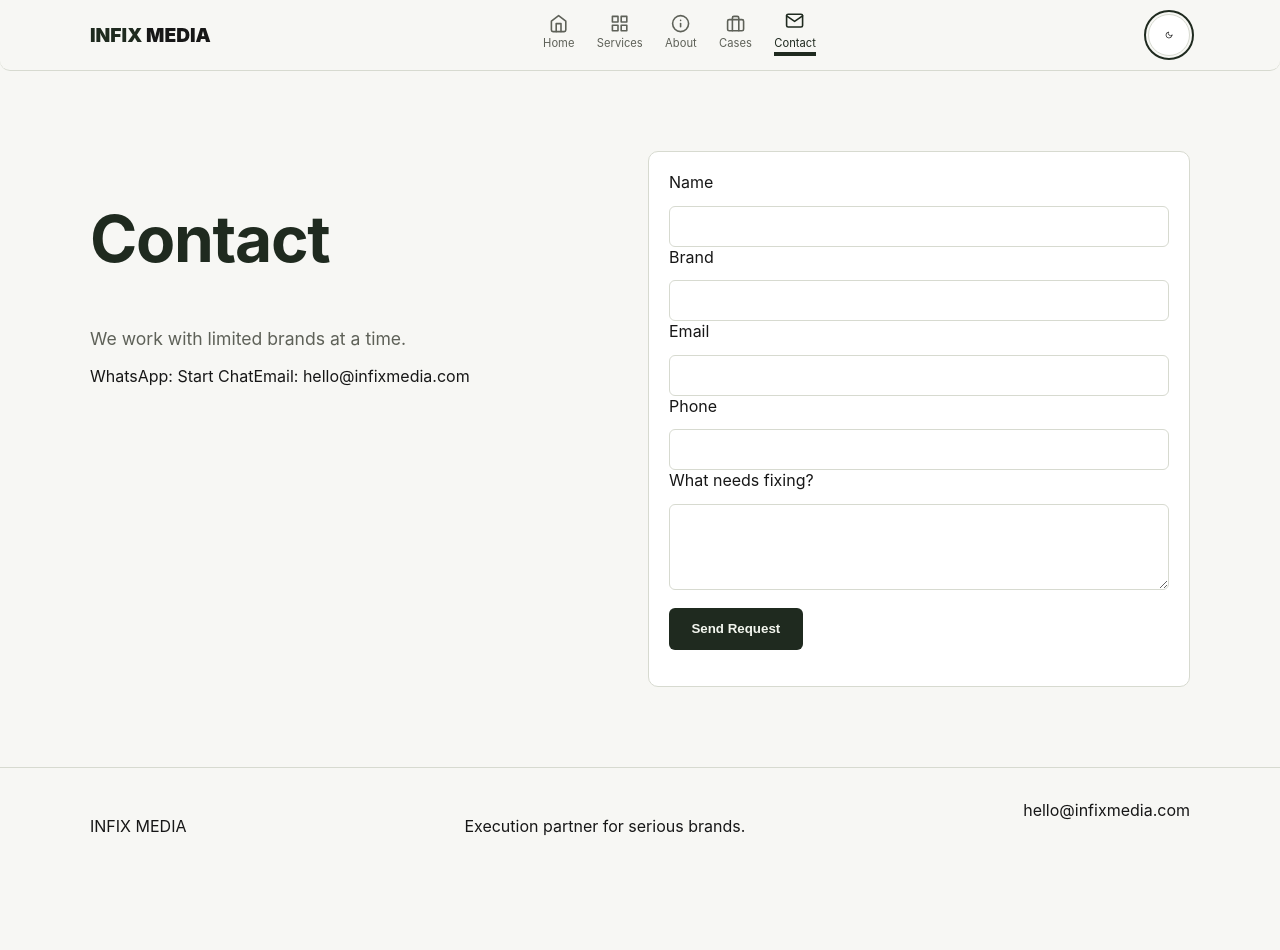
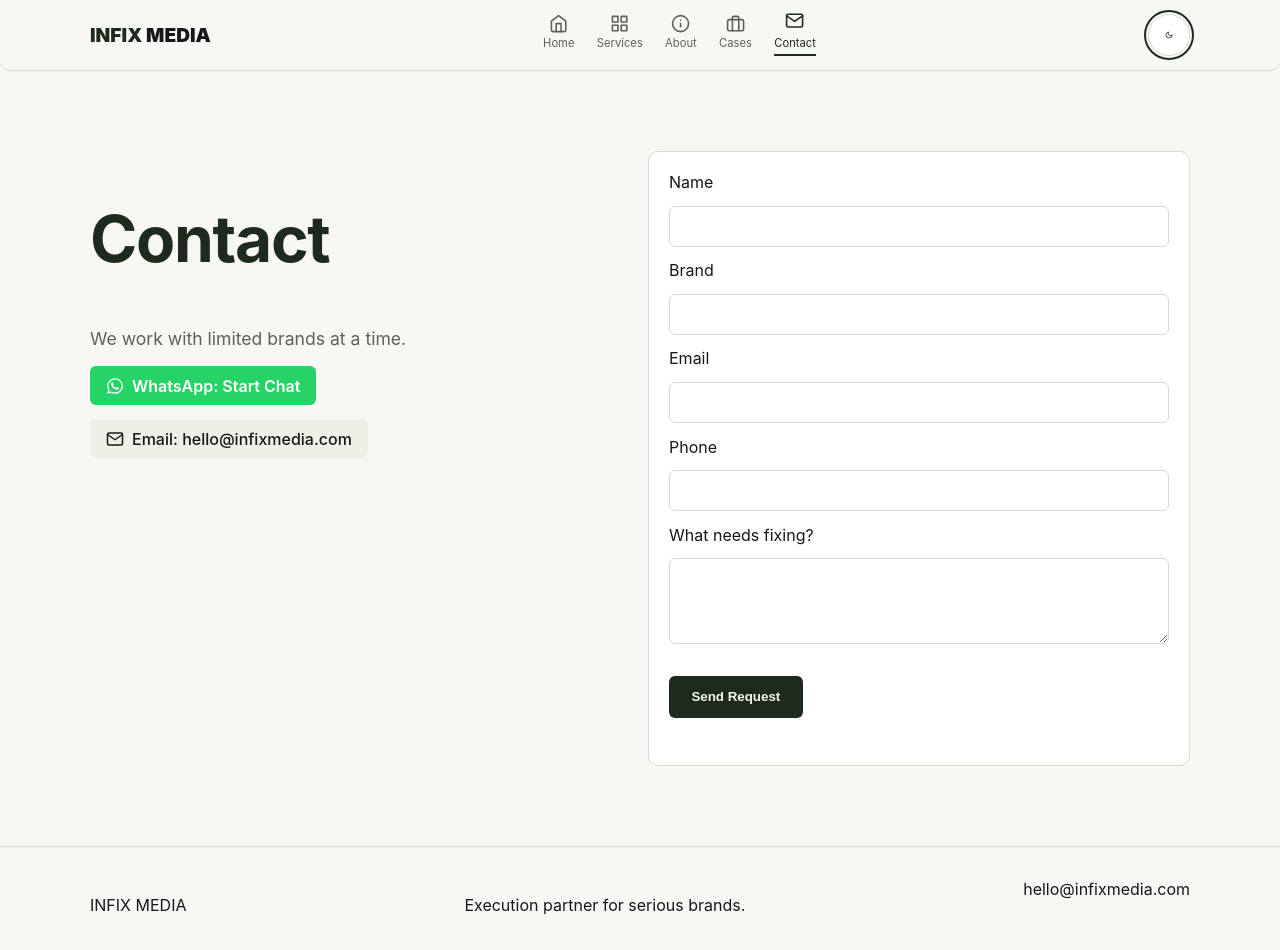
Before and after one commit to Infix-Media/Infixmedia, a React (Vite) app in the folder client/: page /contact in a window 1280 px wide. Shown: the top 950 px of the page. Before the commit the page ends 884 px from the top, so only its background shows below. Built offline with nearby package versions, Linux system fonts and the light colour scheme; no server answers.

Commit message:
contact and UI changes

```diff
--- a/client/src/App.jsx
+++ b/client/src/App.jsx
@@ -7,12 +7,29 @@ import ServicesPage from "./pages/ServicesPage.jsx";
 import AboutPage from "./pages/AboutPage.jsx";
 import CaseStudiesPage from "./pages/CaseStudiesPage.jsx";
 import ContactPage from "./pages/ContactPage.jsx";
+import { useState, useEffect } from "react";
+
+const THEME_KEY = "infix-theme";
 
 function App() {
+  const [theme, setTheme] = useState(() => {
+    const saved = localStorage.getItem(THEME_KEY);
+    if (saved) return saved;
+
+    return window.matchMedia("(prefers-color-scheme: dark)").matches
+      ? "dark"
+      : "light";
+  });
+
+  useEffect(() => {
+    document.documentElement.setAttribute("data-theme", theme);
+    localStorage.setItem(THEME_KEY, theme);
+  }, [theme]);
+
   return (
     <div className="app-shell">
-      <NavMob />
-      <Navbar />
+      <NavMob theme={theme} setTheme={setTheme} />
+      <Navbar theme={theme} setTheme={setTheme} />
       <main>
         <Routes>
           <Route path="/" element={<HomePage />} />
--- a/client/src/components/NavMob.jsx
+++ b/client/src/components/NavMob.jsx
@@ -2,44 +2,7 @@ import { useEffect, useState } from "react";
 import { NavLink } from "react-router-dom";
 import { FiSun, FiMoon } from "react-icons/fi";
 
-const THEME_KEY = "infix-theme";
-
-function getInitialTheme() {
-  if (typeof window === "undefined") {
-    return "light";
-  }
-
-  const savedTheme = window.localStorage.getItem(THEME_KEY);
-  if (savedTheme === "light" || savedTheme === "dark") {
-    return savedTheme;
-  }
-
-  return window.matchMedia("(prefers-color-scheme: dark)").matches
-    ? "dark"
-    : "light";
-}
-
-function Navbar() {
-  const [theme, setTheme] = useState(getInitialTheme);
-  useEffect(() => {
-    const handleScroll = () => {
-      const navbar = document.querySelector(".navbar");
-      if (window.scrollY > 20) {
-        navbar.classList.add("scrolled");
-      } else {
-        navbar.classList.remove("scrolled");
-      }
-    };
-
-    window.addEventListener("scroll", handleScroll);
-    return () => window.removeEventListener("scroll", handleScroll);
-  }, []);
-
-  useEffect(() => {
-    document.documentElement.setAttribute("data-theme", theme);
-    window.localStorage.setItem(THEME_KEY, theme);
-  }, [theme]);
-
+function Navbar({ theme, setTheme }) {
   const isDark = theme === "dark";
 
   return (
@@ -49,8 +12,9 @@ function Navbar() {
       </NavLink>
 
       <button
+        type="button"
         id="navtheme"
-        className="icon-toggle"
+        className="theme-toggle icon-toggle"
         onClick={() => setTheme(isDark ? "light" : "dark")}
         aria-label="Toggle theme"
       >
--- a/client/src/components/Navbar.jsx
+++ b/client/src/components/Navbar.jsx
@@ -18,44 +18,7 @@ const links = [
   { to: "/contact", label: "Contact", icon: <FiMail /> },
 ];
 
-const THEME_KEY = "infix-theme";
-
-function getInitialTheme() {
-  if (typeof window === "undefined") {
-    return "light";
-  }
-
-  const savedTheme = window.localStorage.getItem(THEME_KEY);
-  if (savedTheme === "light" || savedTheme === "dark") {
-    return savedTheme;
-  }
-
-  return window.matchMedia("(prefers-color-scheme: dark)").matches
-    ? "dark"
-    : "light";
-}
-
-function Navbar() {
-  const [theme, setTheme] = useState(getInitialTheme);
-  useEffect(() => {
-    const handleScroll = () => {
-      const navbar = document.querySelector(".navbar");
-      if (window.scrollY > 20) {
-        navbar.classList.add("scrolled");
-      } else {
-        navbar.classList.remove("scrolled");
-      }
-    };
-
-    window.addEventListener("scroll", handleScroll);
-    return () => window.removeEventListener("scroll", handleScroll);
-  }, []);
-
-  useEffect(() => {
-    document.documentElement.setAttribute("data-theme", theme);
-    window.localStorage.setItem(THEME_KEY, theme);
-  }, [theme]);
-
+function Navbar({ theme, setTheme }) {
   const isDark = theme === "dark";
 
   return (
--- a/client/src/pages/ContactPage.jsx
+++ b/client/src/pages/ContactPage.jsx
@@ -1,9 +1,18 @@
 import { useState } from "react";
 import { submitContact } from "../api/contentApi";
+import { FaWhatsapp } from "react-icons/fa";
+import { FiMail } from "react-icons/fi";
 
 function ContactPage() {
-  const [form, setForm] = useState({ name: "", brand: "", email: "", phone: "", message: "" });
+  const [form, setForm] = useState({
+    name: "",
+    brand: "",
+    email: "",
+    phone: "",
+    message: "",
+  });
   const [status, setStatus] = useState("");
+  const [loading, setLoading] = useState(false);
 
   const onChange = (event) => {
     setForm((prev) => ({ ...prev, [event.target.name]: event.target.value }));
@@ -11,13 +20,19 @@ function ContactPage() {
 
   const onSubmit = async (event) => {
     event.preventDefault();
+    setLoading(true);
     setStatus("Submitting...");
+
     try {
       await submitContact(form);
       setStatus("Request submitted. The Infix team will reach out.");
       setForm({ name: "", brand: "", email: "", phone: "", message: "" });
     } catch {
-      setStatus("Submission failed. Email us directly at hello@infixmedia.com.");
+      setStatus(
+        "Submission failed. Email us directly at hello@infixmedia.com.",
+      );
+    } finally {
+      setLoading(false);
     }
   };
 
@@ -28,32 +43,81 @@ function ContactPage() {
           <h1>Contact</h1>
           <p className="lead">We work with limited brands at a time.</p>
           <div className="stack">
-            <a href="https://wa.me/919699696007" target="_blank" rel="noreferrer">
+            <a
+              className="whatsapp-link"
+              href="https://wa.me/919699696007?text=Hi%20Infix%20Media,%20I%20want%20to%20discuss%20my%20brand."
+              target="_blank"
+              rel="noreferrer"
+            >
+              <FaWhatsapp size={18} />
               WhatsApp: Start Chat
             </a>
-            <a href="mailto:hello@infixmedia.com">Email: hello@infixmedia.com</a>
+            <br />
+            <a href="mailto:abhay.d.prajapati@slrtce.in" className="contact-link">
+              <FiMail size={18} />
+              <span>Email: hello@infixmedia.com</span>
+            </a>
           </div>
         </div>
         <form className="card stack" onSubmit={onSubmit}>
           <label htmlFor="name">Name</label>
-          <input id="name" name="name" value={form.name} onChange={onChange} required />
+          <input
+            id="name"
+            name="name"
+            value={form.name}
+            onChange={onChange}
+            required
+          />
 
           <label htmlFor="brand">Brand</label>
-          <input id="brand" name="brand" value={form.brand} onChange={onChange} required />
+          <input
+            id="brand"
+            name="brand"
+            autoComplete="name"
+            value={form.brand}
+            onChange={onChange}
+            required
+          />
 
           <label htmlFor="email">Email</label>
-          <input id="email" name="email" type="email" value={form.email} onChange={onChange} required />
+          <input
+            id="email"
+            name="email"
+            autoComplete="email"
+            type="email"
+            value={form.email}
+            onChange={onChange}
+            required
+          />
 
           <label htmlFor="phone">Phone</label>
-          <input id="phone" name="phone" value={form.phone} onChange={onChange} />
+          <input
+            id="phone"
+            name="phone"
+            autoComplete="tel"
+            type="tel"
+            value={form.phone}
+            onChange={onChange}
+          />
 
           <label htmlFor="message">What needs fixing?</label>
-          <textarea id="message" name="message" rows="4" value={form.message} onChange={onChange} required />
+          <textarea
+            id="message"
+            name="message"
+            rows="4"
+            value={form.message}
+            onChange={onChange}
+            required
+          />
 
-          <button type="submit" className="btn-primary">
-            Send Request
+          <button type="submit" className="btn-primary" disabled={loading}>
+            {loading ? "Sending..." : "Send Request"}
           </button>
-          <p className="muted-text">{status}</p>
+          <p
+            className={`muted-text ${status.includes("failed") ? "error" : "success"}`}
+          >
+            {status}
+          </p>
         </form>
       </div>
     </section>
--- a/client/src/styles/global.css
+++ b/client/src/styles/global.css
@@ -46,6 +46,50 @@ body {
     sans-serif;
   background: var(--bg);
   color: var(--text);
+}
+.success {
+  color: #2e7d32;
+}
+
+.error {
+  color: #c62828;
+}
+
+.whatsapp-link {
+  display: inline-flex;
+  align-items: center;
+  gap: 8px;
+  padding: 0.6rem 1rem;
+  border-radius: var(--radius-sm);
+  background: #25D366;
+  color: white;
+  font-weight: 600;
+  transition: transform 0.2s ease, box-shadow 0.2s ease;
+}
+
+.whatsapp-link:hover {
+  transform: translateY(-2px);
+  box-shadow: 0 6px 15px rgba(0, 0, 0, 0.15);
+}
+
+.contact-link {
+  display: inline-flex;
+  align-items: center;
+  gap: 8px;
+
+  padding: 0.6rem 1rem;
+  border-radius: var(--radius-sm);
+
+  background: var(--panel-soft);
+  color: var(--text);
+  font-weight: 500;
+
+  transition: all 0.25s ease;
+}
+
+.contact-link:hover {
+  background: var(--accent);
+  color: var(--accent-contrast);
 }
 
 a {
@@ -144,19 +188,17 @@ h1 {
   transition: width 0.3s ease;
 }
 
-.nav-links a:hover::after,
-.nav-links a.active::after {
-  width: 100%;
+@media (hover: hover) and (pointer: fine) {
+  .nav-links a:hover::after {
+    width: 100%;
+  }
+
+  .card:hover {
+    transform: translateY(-4px);
+    box-shadow: 0 12px 25px rgba(0, 0, 0, 0.08);
+  }
 }
 
-/* .theme-toggle {
-  padding: 0.45rem 0.85rem;
-  border: 1px solid var(--line);
-  background: var(--panel);
-  color: var(--text);
-  font: inherit;
-  cursor: pointer;
-} */
 .theme-toggle {
   padding: 0.5rem 1rem;
   border-radius: 999px;
@@ -242,6 +284,7 @@ h1 {
 
 .stack > * + * {
   margin-top: 0.85rem;
+  margin-bottom: 0.85rem;
 }
 
 .muted-text {
```
